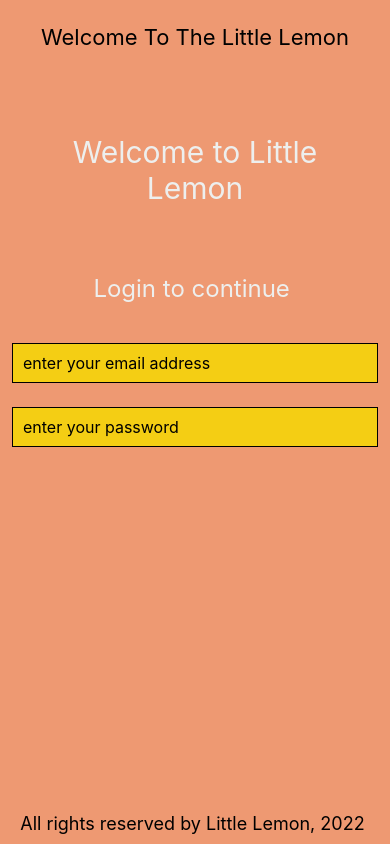
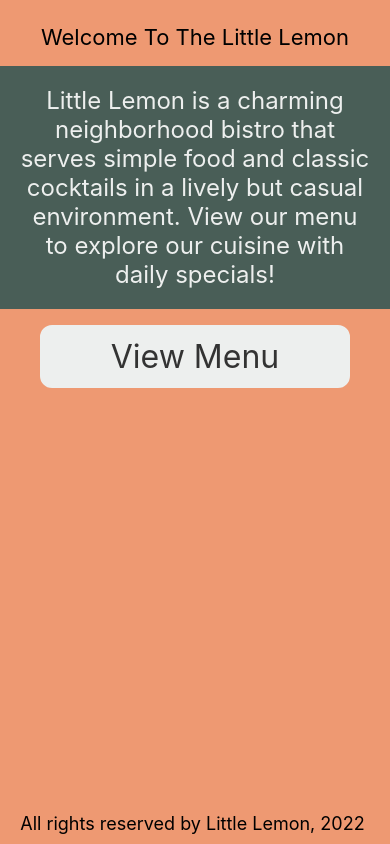
Before and after one commit to TabotCharlesBessong/CourseraReactNative, a React Native app in the folder little_lemon/: screen / in a window 390 px wide. Built offline with nearby package versions, Linux system fonts and the light colour scheme.

Commit message:
pressable

```diff
--- a/little_lemon/App.js
+++ b/little_lemon/App.js
@@ -11,10 +11,10 @@
         <Header />
         {/* <Welcome /> */}
         {/* <MenuItem /> */}
-        {/* <SectionLists /> */}
+        <SectionLists />
         {/* <SectionA /> */}
         {/* <FeedbackForm/> */}
-        <Login />
+        {/* <Login /> */}
       </View>
       <View style={{ backgroundColor: "#EE9972" }}>
         <Footer />
--- a/little_lemon/component/SectionLists.jsx
+++ b/little_lemon/component/SectionLists.jsx
@@ -1,6 +1,6 @@
 
-import { SectionList, StyleSheet, Text, View } from 'react-native'
-import React from 'react'
+import { Pressable, SectionList, StyleSheet, Text, View } from 'react-native'
+import React, { useState } from 'react'
 
 const SectionLists = () => {
   const menuItemsToDisplay = [
@@ -37,6 +37,8 @@
     },
   ];
 
+  const [showMenu, setShowMenu] = useState(false)
+
   const Item = ({ name, price }) => (
     <View style={styles.innerContainer}>
       <Text style={styles.itemText}>{name}</Text>
@@ -59,6 +61,24 @@
    );
   return (
     <View style={styles.container}>
+      {!showMenu && (
+        <Text style={styles.infoSection}>
+          Little Lemon is a charming neighborhood bistro that serves simple food
+          and classic cocktails in a lively but casual environment. View our
+          menu to explore our cuisine with daily specials!
+        </Text>
+      )}
+      <Pressable
+        style={styles.button}
+        onPress={() => {
+          setShowMenu(!showMenu);
+        }}
+      >
+        <Text style={styles.buttonText}>
+          {showMenu ? "Home" : "View Menu"}
+        </Text>
+      </Pressable>
+      {showMenu && (
         <SectionList
           keyExtractor={(item, index) => item + index}
           sections={menuItemsToDisplay}
@@ -67,6 +87,7 @@
           ListFooterComponent={Footer}
           ItemSeparatorComponent={Separator}
         ></SectionList>
+      )}
     </View>
   );
 }
@@ -103,4 +124,27 @@
     flexWrap: "wrap",
     textAlign: "center",
   },
+  buttonText: {
+    color: "#333333",
+    textAlign: "center",
+    fontSize: 32,
+  },
+  infoSection: {
+    fontSize: 24,
+    padding: 20,
+    marginVertical: 8,
+    color: "#EDEFEE",
+    textAlign: "center",
+    backgroundColor: "#495E57",
+  },
+  button: {
+    fontSize: 22,
+    padding: 10,
+    marginVertical: 8,
+    margin: 40,
+    backgroundColor: "#EDEFEE",
+    borderColor: "#EDEFEE",
+    borderWidth: 2,
+    borderRadius: 12,
+  },
 });
```
Lines whose indentation alone changed are shown as unchanged.
